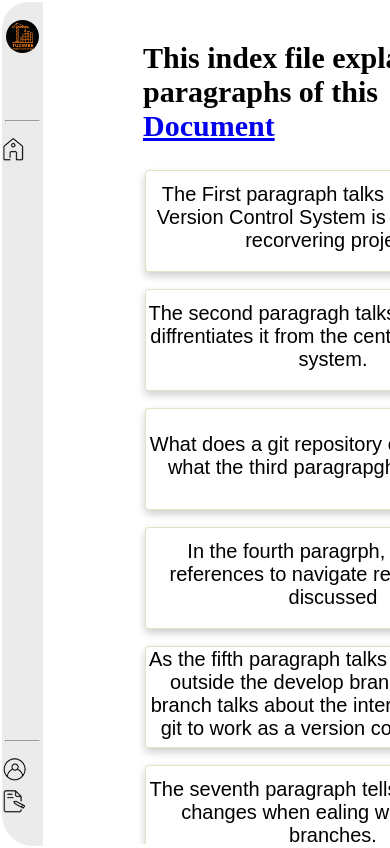
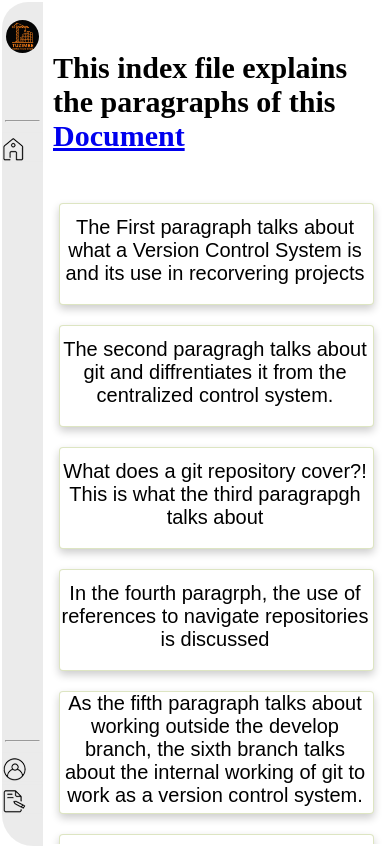
Before and after one commit to ChiefDNA/TestingGit_react, a React (Create React App) app: page / in a window 390 px wide. Built offline with nearby package versions, Linux system fonts and the light colour scheme.

Commit message:
improved stying for responsive useing meta viewport, and routing for github pages given the server luanches at the reponame as home page

```diff
--- a/public/assets/css/styles.css
+++ b/public/assets/css/styles.css
@@ -75,27 +75,26 @@ body, #root {
     flex-wrap: wrap;
     overflow-y: scroll;
     margin-left: 0px;
-    padding-left: 100px;
     margin-left: 0px;
     padding-top: 16px;
 }
 #paragraphs h2 {
     width: 100%;
+    padding: 10px;
 }
 
 #paragraphs p {
-    max-height: 139px;
+    max-height: 199px;
     min-height: 94px;
     width: 40%;
-    min-width: 374px;
+    min-width: 310px;
     background-color: #fff;
     padding: 0px 3px 6px 0px;
     margin: 2px ;
     border: 1px solid rgba(138, 165, 42, 0.288);
     border-radius: 4px;
     box-shadow: 0 4px 8px rgba(0, 0, 0, 0.2);
-    margin-bottom: 15px;
-    margin-right: 5px;
+    margin: 15px auto 5px;
     display: flex;
     position: relative;
 }
--- a/public/index.html
+++ b/public/index.html
@@ -24,6 +24,7 @@
       work correctly both with client-side routing and a non-root public URL.
       Learn how to configure a non-root public URL by running `npm run build`.
     -->
+    <meta name="viewport" content="width=device-width, initial-scale=1">
     <title>Tuzimbe React</title>
     <link href="assets/css/styles.css" rel="stylesheet" />
   </head>
--- a/src/App.js
+++ b/src/App.js
@@ -35,6 +35,7 @@ function App() {
       <Section>
         <Routes>
           <Route path="/" element={<IndexPage />}/>
+          <Route path="/TestingGit_react" element={<IndexPage />}/>
           <Route path="/Materials" element={<Materials user={user}/>} />
           <Route path="/Register" element={<Registration replacement={replacement} isValidContact={isValidContact}  UserAlert={UserAlert} />} />
           <Route path="/Login" element={<Login replacement={replacement} isValidContact={isValidContact}  UserAlert={UserAlert} setUser={setUser} />} />
```
